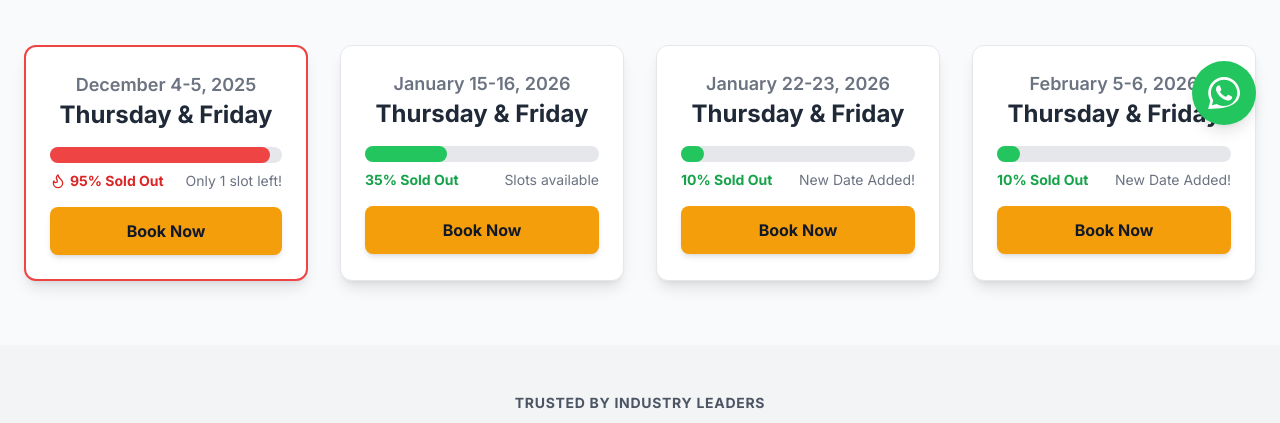
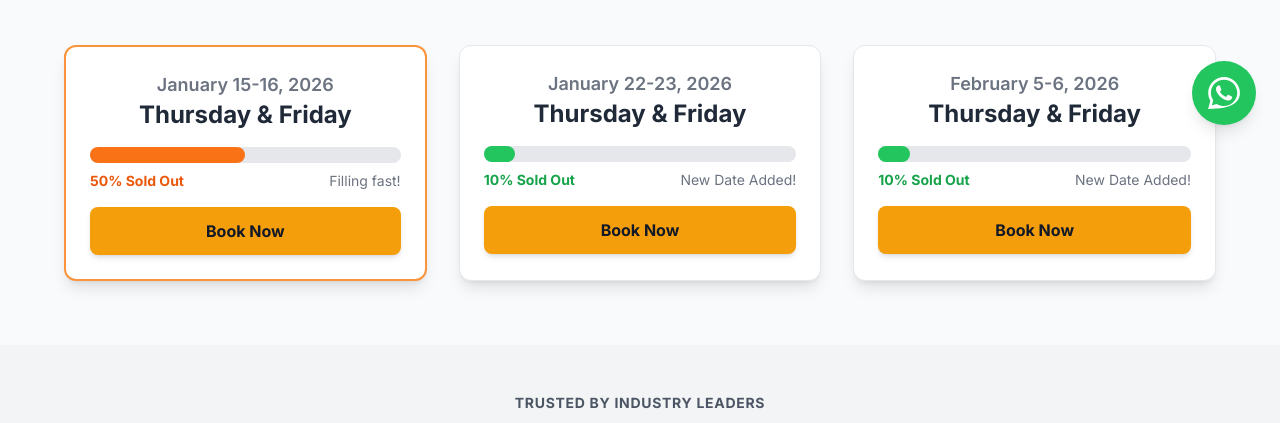
Before and after one commit to drhanlau/n8n-course, a plain HTML site: page index.html in a window 1280 px wide. Shown: the part 651-1074 px from the top of the page. Drawn offline with nearby package versions, Linux system fonts and the light colour scheme.

Commit message:
Update index.html

```diff
--- a/index.html
+++ b/index.html
@@ -126,20 +126,20 @@
             <h2 class="text-3xl md:text-4xl font-bold text-gray-800">Choose Your Workshop Date</h2>
             <p class="text-gray-600 mt-2">Seats are filling up fast! Book now to secure your spot.</p>
         </div>
-        <div class="grid md:grid-cols-2 lg:grid-cols-4 gap-8">
-            <!-- Date Card 1: Dec 4-5 -->
-            <div class="bg-white p-6 rounded-xl shadow-lg border-2 border-red-500 transform hover:scale-105 transition-transform duration-300">
+        <div class="grid md:grid-cols-2 lg:grid-cols-3 gap-8 max-w-6xl mx-auto">
+            <!-- Date Card 1: Jan 15-16 -->
+            <div class="bg-white p-6 rounded-xl shadow-lg border-2 border-orange-400 transform hover:scale-105 transition-transform duration-300">
                 <div class="text-center">
-                    <p class="text-lg font-semibold text-gray-500">December 4-5, 2025</p>
+                    <p class="text-lg font-semibold text-gray-500">January 15-16, 2026</p>
                     <p class="font-bold text-2xl text-gray-800 mb-4">Thursday & Friday</p>
 
                     <!-- Progress Bar -->
                     <div class="w-full bg-gray-200 rounded-full h-4 mb-2">
-                        <div class="bg-red-500 h-4 rounded-full" style="width: 95%"></div>
+                        <div class="bg-orange-500 h-4 rounded-full" style="width: 50%"></div>
                     </div>
                     <div class="flex justify-between items-center text-sm mb-4">
-                        <p class="font-bold text-red-600 flex items-center"><i data-lucide="flame" class="w-4 h-4 mr-1"></i>95% Sold Out</p>
-                         <p class="text-gray-500">Only 1 slot left!</p>
+                        <p class="font-bold text-orange-600">50% Sold Out</p>
+                         <p class="text-gray-500">Filling fast!</p>
                     </div>
 
                     <a href="https://forms.gle/Vy2CzoxT5Bz8cf569" target="_blank" rel="noopener noreferrer" class="inline-block w-full bg-amber-500 hover:bg-amber-600 text-gray-900 font-bold py-3 px-6 rounded-lg shadow-md transition-all">
@@ -148,28 +148,7 @@
                 </div>
             </div>
 
-            <!-- Date Card 2: Jan 15-16 -->
-            <div class="bg-white p-6 rounded-xl shadow-lg border border-gray-200 transform hover:scale-105 transition-transform duration-300">
-                <div class="text-center">
-                    <p class="text-lg font-semibold text-gray-500">January 15-16, 2026</p>
-                    <p class="font-bold text-2xl text-gray-800 mb-4">Thursday & Friday</p>
-
-                    <!-- Progress Bar -->
-                    <div class="w-full bg-gray-200 rounded-full h-4 mb-2">
-                        <div class="bg-green-500 h-4 rounded-full" style="width: 35%"></div>
-                    </div>
-                    <div class="flex justify-between items-center text-sm mb-4">
-                        <p class="font-bold text-green-600">35% Sold Out</p>
-                         <p class="text-gray-500">Slots available</p>
-                    </div>
-
-                    <a href="https://forms.gle/Vy2CzoxT5Bz8cf569" target="_blank" rel="noopener noreferrer" class="inline-block w-full bg-amber-500 hover:bg-amber-600 text-gray-900 font-bold py-3 px-6 rounded-lg shadow-md transition-all">
-                        Book Now
-                    </a>
-                </div>
-            </div>
-
-            <!-- Date Card 3: Jan 22-23 -->
+            <!-- Date Card 2: Jan 22-23 -->
             <div class="bg-white p-6 rounded-xl shadow-lg border border-gray-200 transform hover:scale-105 transition-transform duration-300">
                 <div class="text-center">
                     <p class="text-lg font-semibold text-gray-500">January 22-23, 2026</p>
@@ -190,7 +169,7 @@
                 </div>
             </div>
 
-            <!-- Date Card 4: Feb 5-6 -->
+            <!-- Date Card 3: Feb 5-6 -->
             <div class="bg-white p-6 rounded-xl shadow-lg border border-gray-200 transform hover:scale-105 transition-transform duration-300">
                 <div class="text-center">
                     <p class="text-lg font-semibold text-gray-500">February 5-6, 2026</p>
```
